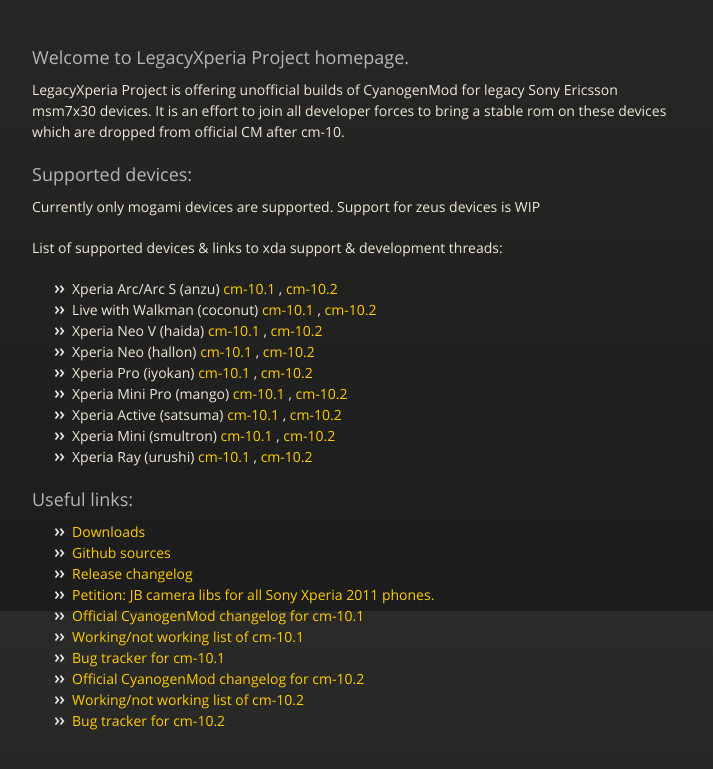
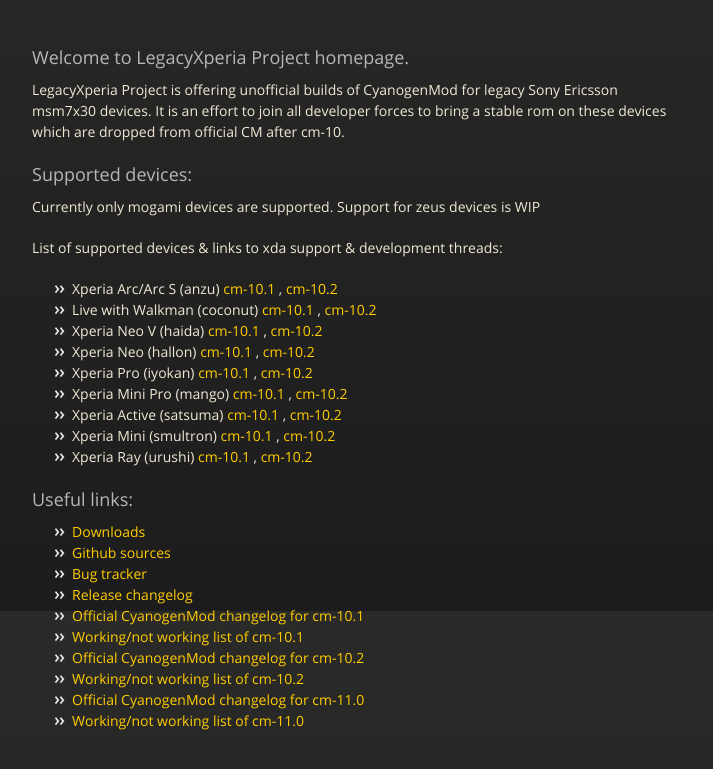
Before and after one commit to LegacyXperia/LegacyXperia.github.io, a plain HTML site: page index.html in a window 1280 px wide. Shown: the part 189-958 px from the top of the page, without its empty margins (283-996 px from the left). Drawn offline with nearby package versions, Linux system fonts and the light colour scheme.

Commit message:
Initial updates for cm11 and new bugtracker

```diff
--- a/index.html
+++ b/index.html
@@ -66,14 +66,14 @@
 <ul>
 <li><a href="http://legacyxperia.basketbuild.com">Downloads</a></li>
 <li><a href="https://github.com/LegacyXperia">Github sources</a></li>
+<li><a href="https://github.com/LegacyXperia/local_manifests/issues?state=open">Bug tracker</a></li>
 <li><a href="https://github.com/LegacyXperia/local_manifests/wiki/Changelog">Release changelog</a></li>
-<li><a href="http://www.groubal.com/jb-camera-libs-for-all-sony-xperia-2011-phones/">Petition: JB camera libs for all Sony Xperia 2011 phones.</a></li>
 <li><a href="http://review.cyanogenmod.org/#/q/status:merged+branch:cm-10.1,n,z">Official CyanogenMod changelog for cm-10.1</a></li>
-<li><a href="https://github.com/M66B/cm-xtended/wiki/CM10.1-kernel-3.4-status">Working/not working list of cm-10.1</a></li>
-<li><a href="https://github.com/M66B/cm-xtended/issues?state=open">Bug tracker for cm-10.1</a></li>
+<li><a href="https://github.com/LegacyXperia/local_manifests/wiki/CM10.1-kernel-3.4-status">Working/not working list of cm-10.1</a></li>
 <li><a href="http://review.cyanogenmod.org/#/q/status:merged+branch:cm-10.2,n,z">Official CyanogenMod changelog for cm-10.2</a></li>
 <li><a href="https://github.com/LegacyXperia/local_manifests/wiki/CM10.2-kernel-3.4-status">Working/not working list of cm-10.2</a></li>
-<li><a href="https://github.com/LegacyXperia/local_manifests/issues?state=open">Bug tracker for cm-10.2</a></li>
+<li><a href="http://review.cyanogenmod.org/#/q/status:merged+branch:cm-11.0,n,z">Official CyanogenMod changelog for cm-11.0</a></li>
+<li><a href="https://github.com/LegacyXperia/local_manifests/wiki/CM11.0-kernel-3.4-status">Working/not working list of cm-11.0</a></li>
 </ul><h3>
       </section>
 
```
